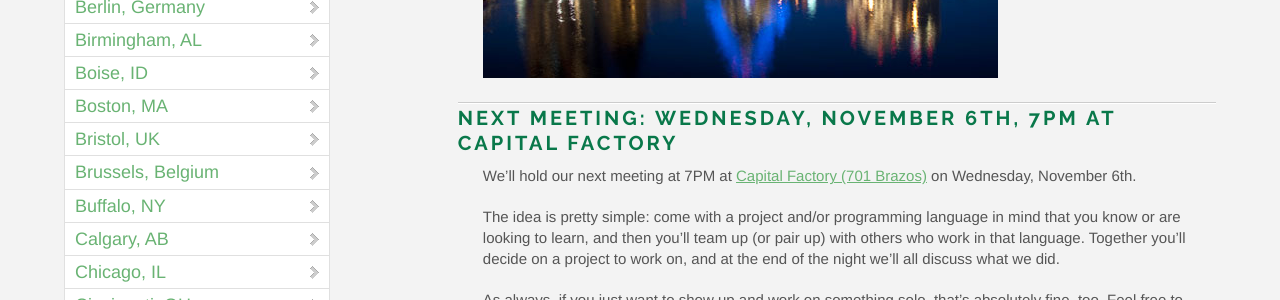
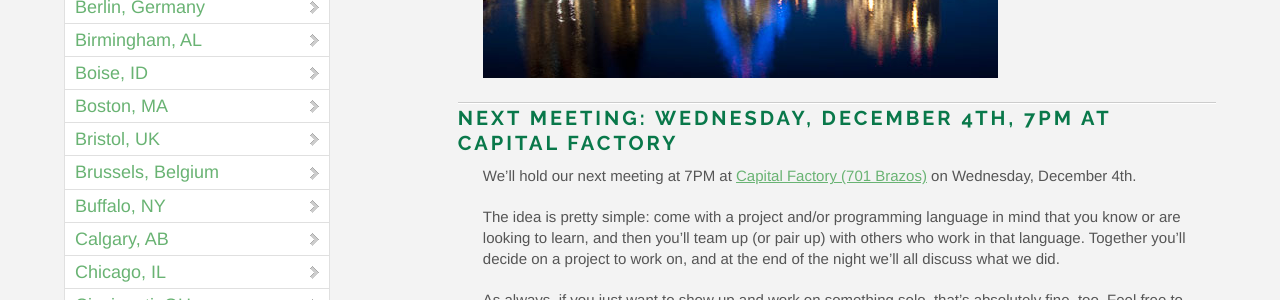
Before and after one commit to OpenHack/openhack.github.com, a Jekyll site: the page built from austin/index.markdown, in a window 1280 px wide and 900 px high, scrolled down 370 px. Shown: the part 154-454 px from the top of the window. Built offline with Jekyll 4.4.1, drawn with Linux system fonts in a browser that asks for light colours; nearby versions of some CDN libraries; Markdown is read by kramdown in place of the engine named in the settings; comment, search, counter and statistics services are not loaded.

Commit message:
next openhackatx meetup

```diff
--- a/austin/index.markdown
+++ b/austin/index.markdown
@@ -7,10 +7,10 @@ title: OpenHack - Austin, TX
 
 ![Austin, TX Skyline](/austin/atx.jpg)
 
-### Next Meeting: Wednesday, November 6th, 7PM at Capital Factory
+### Next Meeting: Wednesday, December 4th, 7PM at Capital Factory
 
 We'll hold our next meeting at 7PM at [Capital Factory (701 Brazos)](http://goo.gl/maps/mKAtt)
-on Wednesday, November 6th.
+on Wednesday, December 4th.
 
 The idea is pretty simple: come with a project and/or programming language in mind that you know or are looking to learn, and then you'll team up (or pair up) with others who work in that language. Together you'll decide on a project to work on, and at the end of the night we'll all discuss what we did.
 
```
